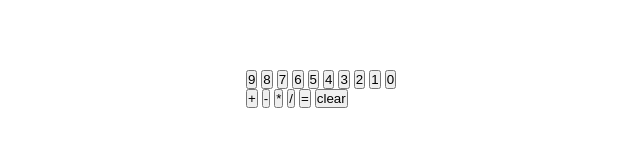
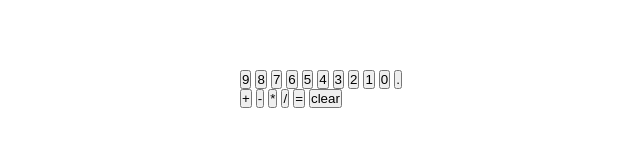
Before and after one commit to alexnoy/Calculator, a plain HTML site: page index.html in a window 1280 px wide. Shown: the part 311-458 px from the top of the page, 319-959 px from the left. Drawn offline with Linux system fonts and the light colour scheme.

Commit message:
Create decimal button
Add button to allow users to add decimal points to their calculations.

```diff
--- a/index.html
+++ b/index.html
@@ -21,6 +21,7 @@
                     <button class="number" id="2">2</button>
                     <button class="number" id="1">1</button>
                     <button class="number" id="0">0</button>
+                    <button class="number" id="decimal">.</button>
                 </div>
                 <div id="operators">
                     <button class="operator" id="add">+</button>
```
